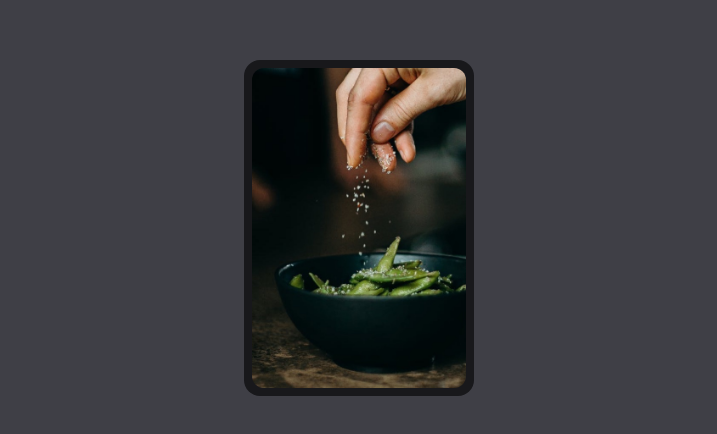
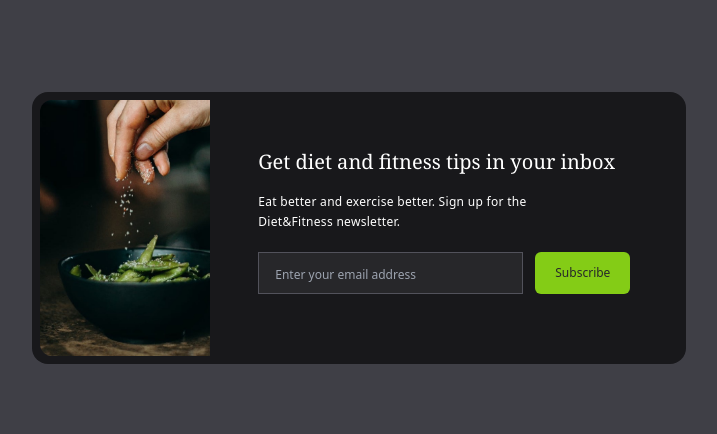
Before and after one commit to ntoko-ndie/email_subscribe_card, a plain HTML site: page index.html in a window 1280 px wide. Shown: the part 172-606 px from the top of the page, without its empty margins (281-998 px from the left). Drawn offline with nearby package versions, Linux system fonts and the light colour scheme.

Commit message:
Update index.html

```diff
--- a/index.html
+++ b/index.html
@@ -18,8 +18,21 @@
                 <!-- Image -->
                 <img src="./assets/images/image.jpg"
                      alt=""
-                     class="object-fit rounded-xl h-80">
+                     class="object-fit rounded-xl h-80 md:h-64 md:rounded-l-xl md:rounded-r-none transform hover:scale-105 hover:rounded-xl duration-200">
                 <!-- Content -->
+                <div class="p-6 md:p-12">
+                    <h2 class="font-serif text-xl font-medium text-center text-white md:text-left">
+                        Get diet and fitness tips in your inbox
+                    </h2>
+                    <p class="max-w-xs my-4 text-xs leading-5 tracking-wide text-center text-white md:text-left">
+                        Eat better and exercise better. Sign up for the Diet&Fitness newsletter.
+                    </p>
+                    <div class="flex flex-col mt-5 space-y-4 md:space-x-3 md:flex-row md:space-y-0">
+                        <input type="text" placeholder="Enter your email address"
+                        class="py-2 px-4 text-center text-white bg-zinc-800 border border-zinc-600 placeholder:text-xs placeholder:text-center md:text-left-text placeholder:md:text-left focus:outline-none">
+                        <button class="py-3 px-5 text-xs rounded-md text-zinc-800 bg-lime-500 hover:bg-line-700 hover:text-white duration-500">Subscribe</button>
+                    </div>
+                </div>
             </div>
         </div>
     </div>
```
